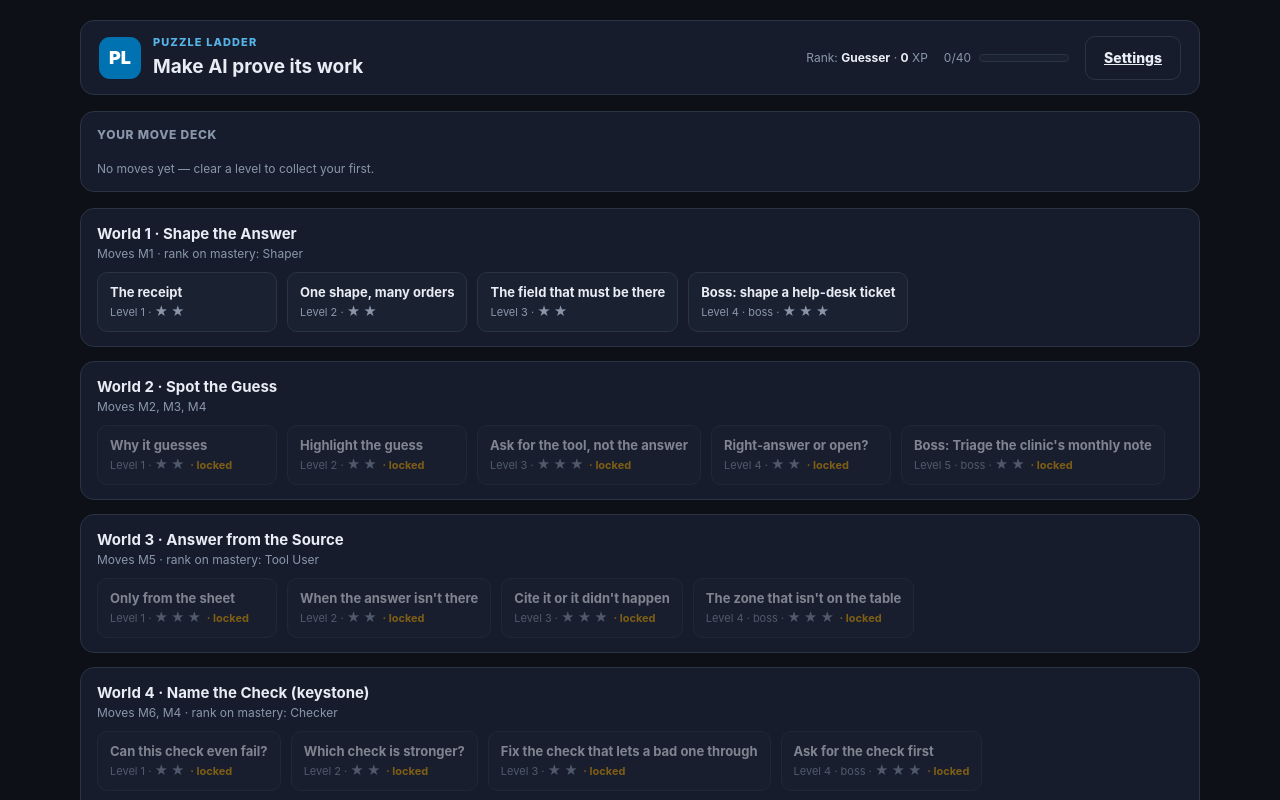
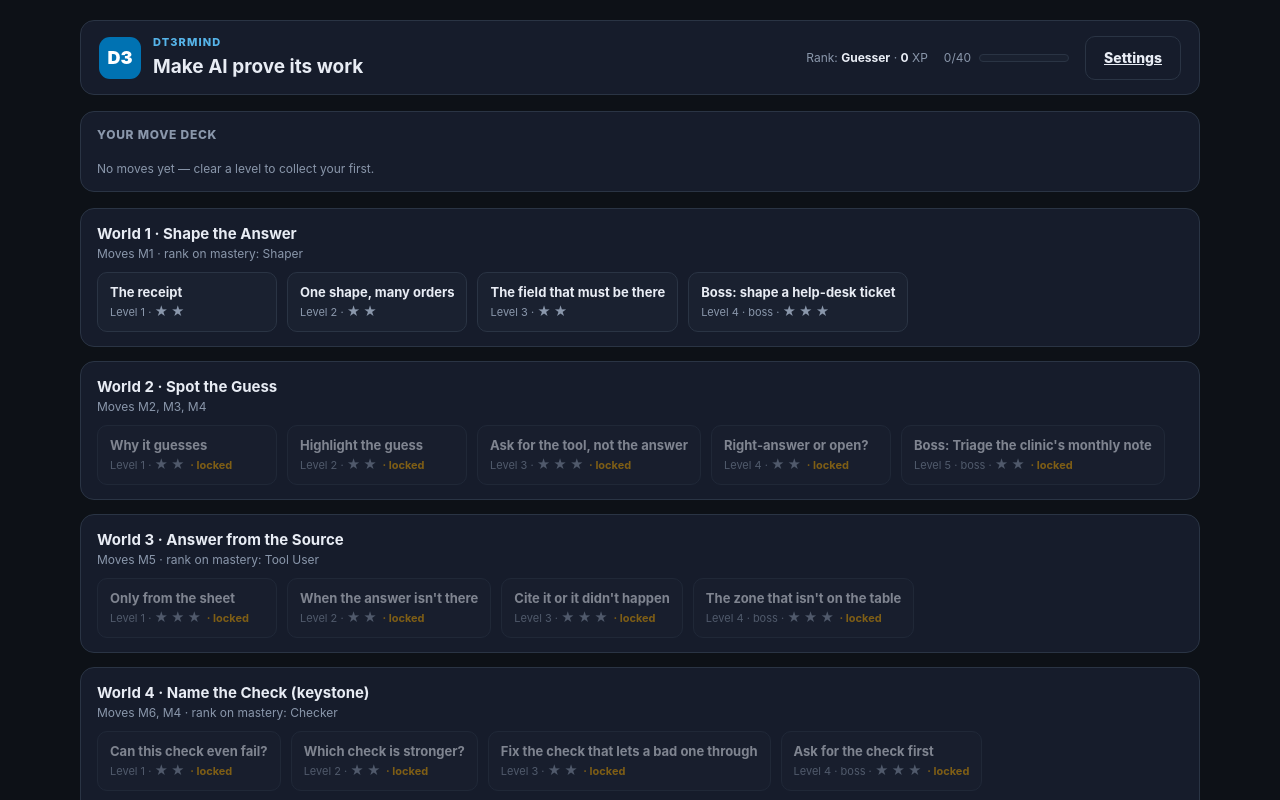
Before and after one commit to kerrlabs/dt3rmind, a React (Vite) app: page /#/ in a window 1280 px wide. Shown: the top 800 px of the page. Built offline with nearby package versions, Linux system fonts and the light colour scheme.

Commit message:
Chore: rename product to Dt3rmind

```diff
--- a/index.html
+++ b/index.html
@@ -3,7 +3,7 @@
   <head>
     <meta charset="utf-8" />
     <meta name="viewport" content="width=device-width, initial-scale=1" />
-    <title>Puzzle Ladder</title>
+    <title>Dt3rmind</title>
   </head>
   <body>
     <div id="root"></div>
--- a/package.json
+++ b/package.json
@@ -1,5 +1,5 @@
 {
-  "name": "puzzle-ladder",
+  "name": "dt3rmind",
   "private": true,
   "version": "0.2.0",
   "type": "module",
--- a/src/app/AppContext.tsx
+++ b/src/app/AppContext.tsx
@@ -30,7 +30,7 @@ interface AppState extends Settings {
   setProgress: (p: Progress) => void;
 }
 
-const SETTINGS_KEY = 'puzzle-ladder:settings:v1';
+const SETTINGS_KEY = 'dt3rmind:settings:v1';
 
 function osReducedMotion(): boolean {
   if (typeof matchMedia === 'undefined') return false;
--- a/src/pages/Settings.tsx
+++ b/src/pages/Settings.tsx
@@ -11,7 +11,7 @@ export function Settings(): JSX.Element {
         <div style={{ display: 'flex', alignItems: 'center', gap: 12 }}>
           <div className="badge" aria-hidden="true">⚙</div>
           <div>
-            <div className="kicker">Puzzle Ladder</div>
+            <div className="kicker">Dt3rmind</div>
             <h1>Settings</h1>
           </div>
         </div>
--- a/src/pages/WorldMap.tsx
+++ b/src/pages/WorldMap.tsx
@@ -30,9 +30,9 @@ export function WorldMap(): JSX.Element {
     <div className="wrap">
       <header className="top">
         <div style={{ display: 'flex', alignItems: 'center', gap: 12 }}>
-          <div className="badge" aria-hidden="true">PL</div>
+          <div className="badge" aria-hidden="true">D3</div>
           <div>
-            <div className="kicker">Puzzle Ladder</div>
+            <div className="kicker">Dt3rmind</div>
             <h1>Make AI prove its work</h1>
           </div>
         </div>
--- a/src/store/progress.ts
+++ b/src/store/progress.ts
@@ -18,7 +18,7 @@ export interface Progress {
   bustedTricks: string[];
 }
 
-const STORAGE_KEY = 'puzzle-ladder:progress:v1';
+const STORAGE_KEY = 'dt3rmind:progress:v1';
 
 export function emptyProgress(): Progress {
   return { xp: 0, stars: {}, passed: {}, moves: [], bustedTricks: [] };
```
Also changed, not shown: 4 other files (tests, documents, lock files or other folders).
